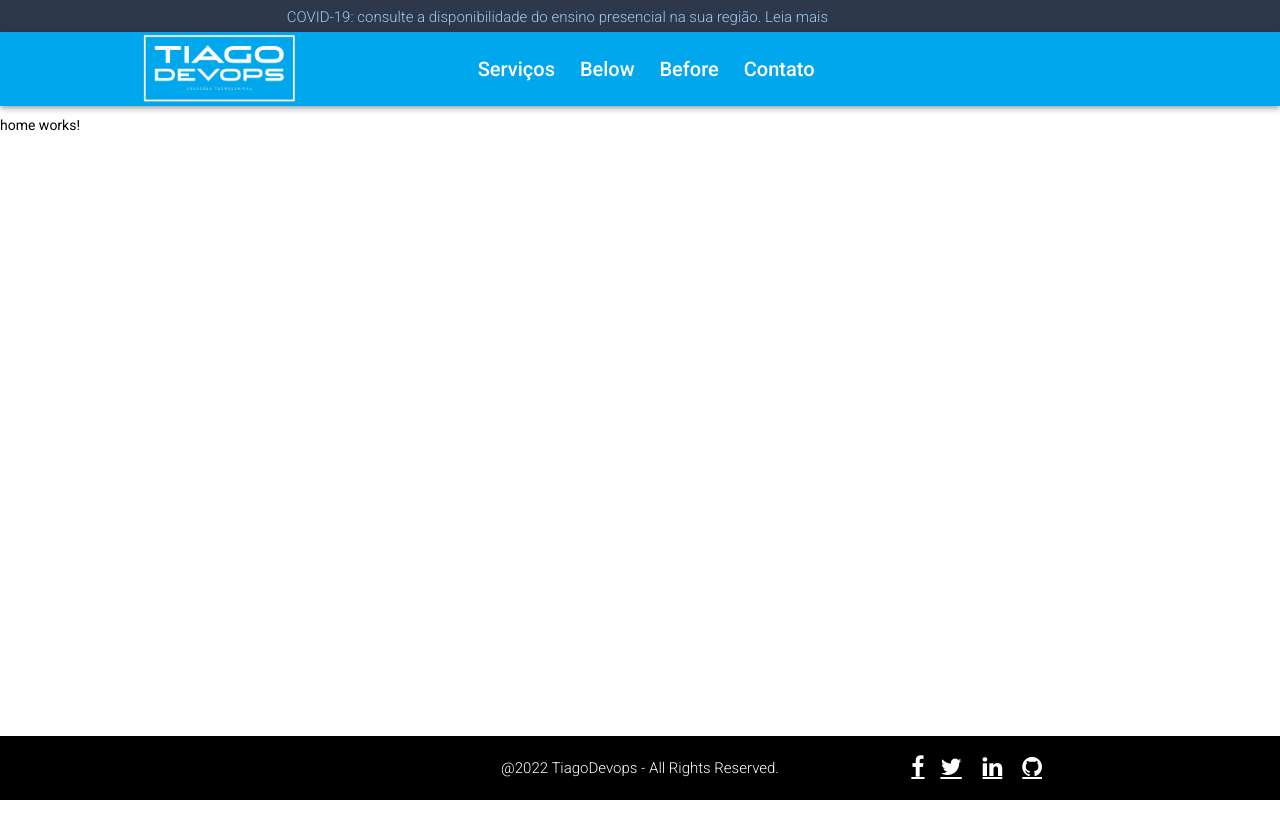
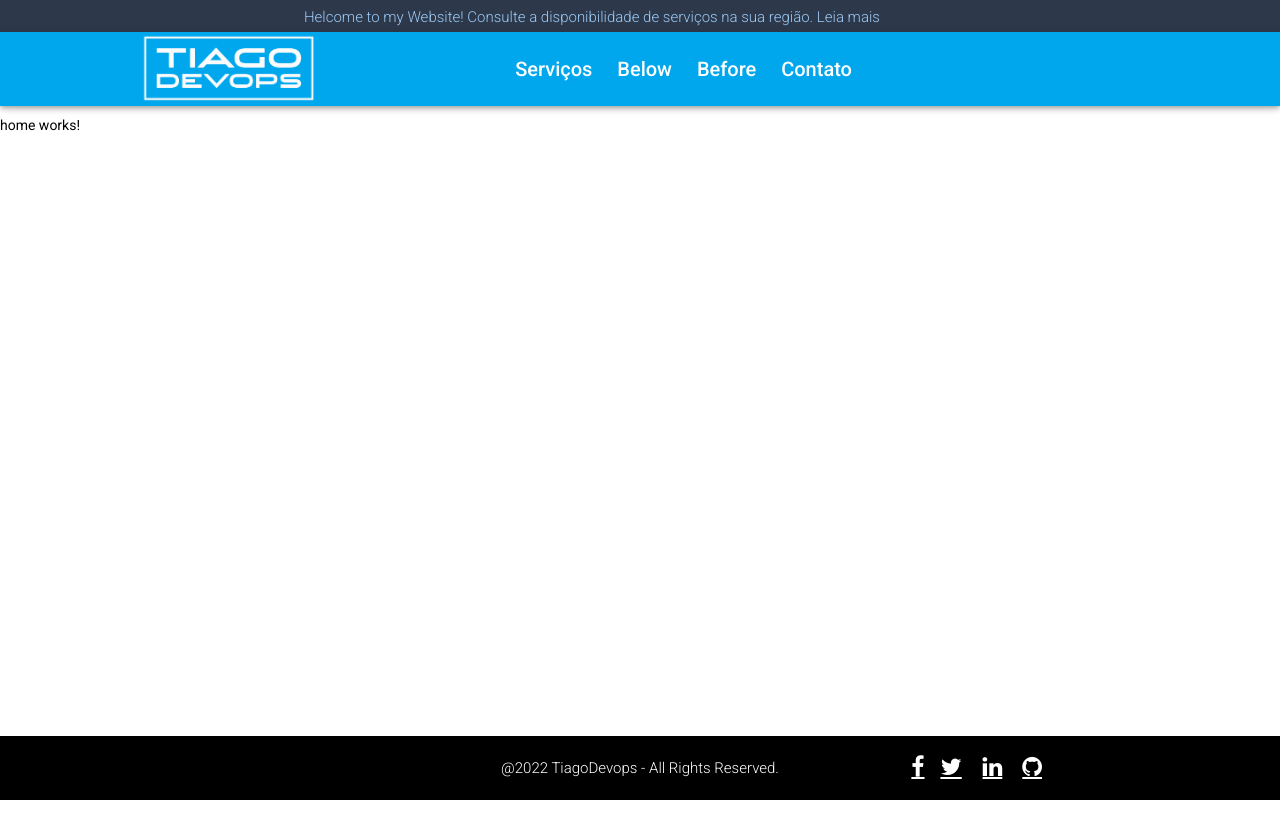
Before and after one commit to realTiagoJames/TiagoDevops-Frontend, an Angular app: page / in a window 1280 px wide. Shown: the top 838 px of the page. Built offline with nearby package versions, Linux system fonts and the light colour scheme.

Commit message:
Alterações na Logo

```diff
--- a/src/app/components/templates/menu/menu.component.css
+++ b/src/app/components/templates/menu/menu.component.css
@@ -24,7 +24,7 @@
   top: 2rem;
 }
 .logoContainer {
-  width: 25%;
+  width: 28%;
   padding-left: 10%;
 }
 .imglogo{
--- a/src/app/components/templates/menu/menu.component.html
+++ b/src/app/components/templates/menu/menu.component.html
@@ -3,7 +3,7 @@
 <div>
 <mat-toolbar class="tarja1">
   <div>
-  <a class="tarja1texto">COVID-19: consulte a disponibilidade do ensino presencial na sua região. Leia mais</a>
+  <a class="tarja1texto">Helcome to my Website! Consulte a disponibilidade de serviços na sua região. Leia mais</a>
   </div>
 </mat-toolbar>
 </div>
@@ -13,7 +13,7 @@
 <mat-toolbar class="tarja2 mat-elevation-z4" color="primary" >
   <div class="logoContainer">
     <a routerLink="/">
-    <img class="imglogo" src="assets\LogoBrancaTransparente .png"  alt="Logo TiagoDevops">
+    <img class="imglogo" src="assets\LOGObrancaA1.png"  alt="Logo TiagoDevops">
     </a>
     </div>
   <!-- Menu Horizontal  -->
```
Also changed, not shown: src/assets/LOGObrancaA1.png (added).
